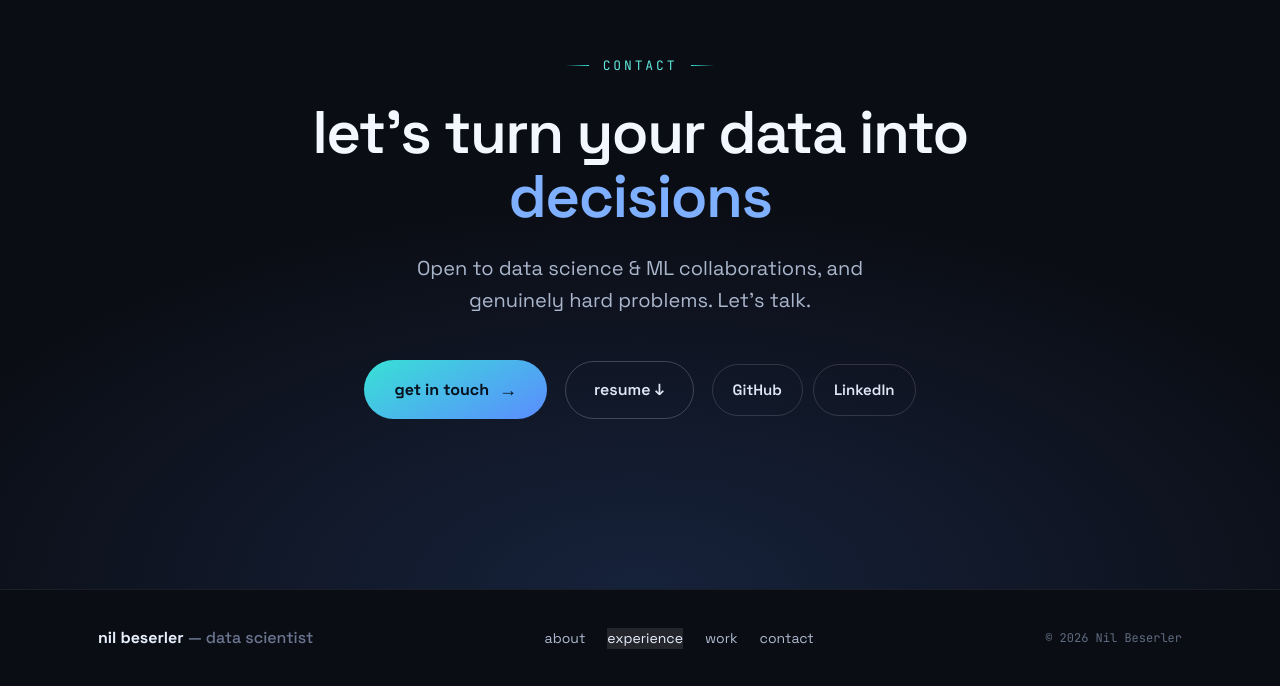
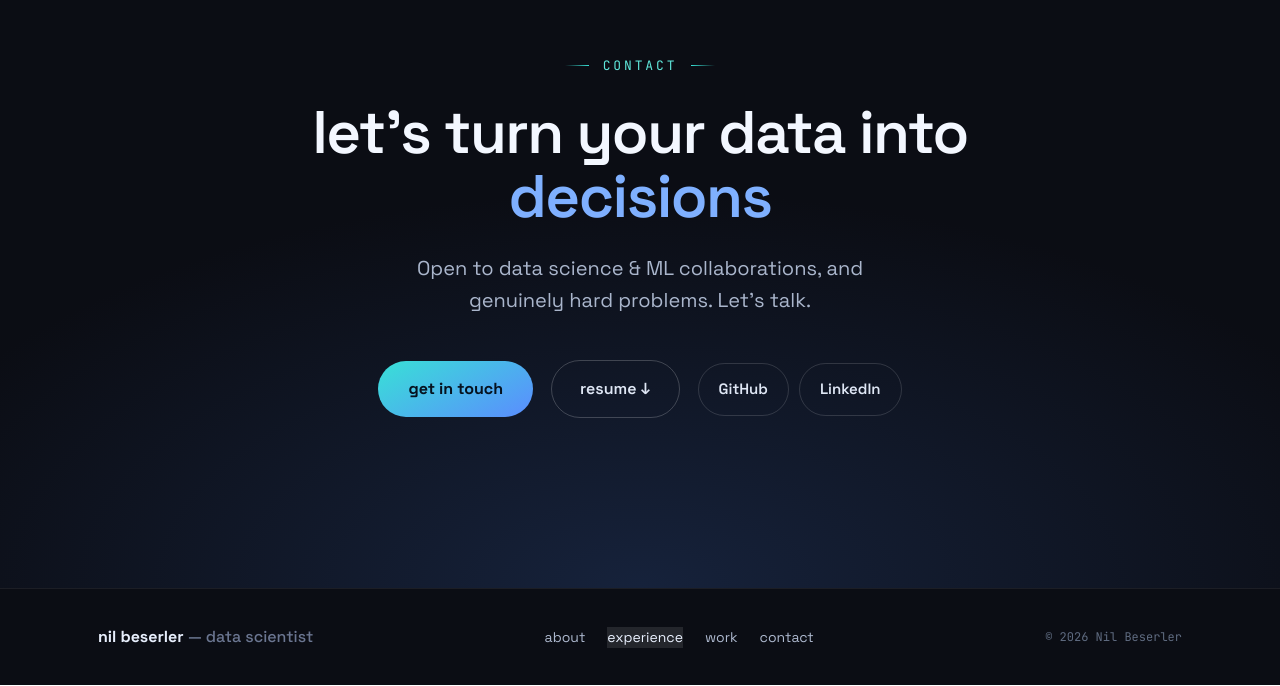
Before and after one commit to NilBeserler/NilBeserler.github.io, a Next.js app: page / in a window 1280 px wide. Shown: the part 5698-6384 px from the top of the page. Built offline with nearby package versions, Linux system fonts and the light colour scheme.

Commit message:
Remove arrow from get in touch button

```diff
--- a/app/page.tsx
+++ b/app/page.tsx
@@ -483,7 +483,7 @@ export default function Home() {
           <div data-reveal="160" style={{ display: 'flex', alignItems: 'center', justifyContent: 'center', gap: 18, flexWrap: 'wrap' }}>
             <button data-magnetic onClick={copyEmail}
               style={{ display: 'inline-flex', alignItems: 'center', gap: 10, padding: '16px 30px', borderRadius: 999, background: 'linear-gradient(150deg,#38e1d6,#5b8cff)', color: '#06121f', fontWeight: 700, fontSize: 16, border: 'none', cursor: 'pointer', transition: 'opacity .2s' }}>
-              {copied ? 'email copied ✓' : <>get in touch <span style={{ fontSize: 18 }}>→</span></>}
+              {copied ? 'email copied ✓' : 'get in touch'}
             </button>
             <a href="/Nil_Beserler_Resume.pdf" download="Resume_NilBeserler.pdf"
               className="social-link"
```
